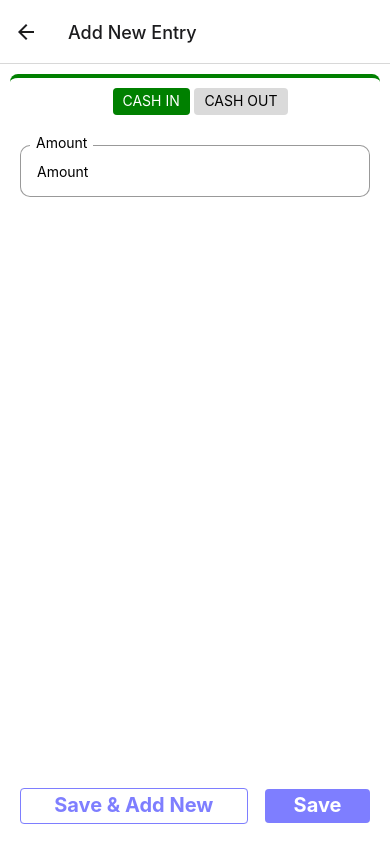
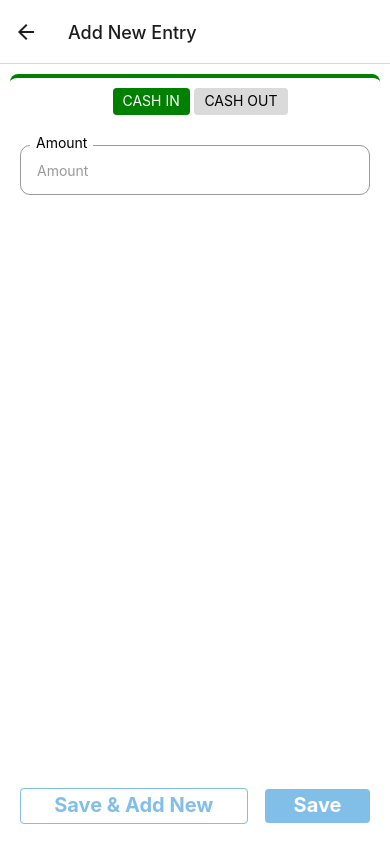
Before and after one commit to Santosh-Punase/FinanceApp, a React Native app: screen /AddNewTransaction in a window 390 px wide. Built offline with nearby package versions, Linux system fonts and the light colour scheme; what expo-linking would draw is missing.

Commit message:
theme changes in button,dropdown,input,modal components

```diff
--- a/components/Button.tsx
+++ b/components/Button.tsx
@@ -1,11 +1,44 @@
-import { Text, StyleSheet, TouchableOpacity, TouchableOpacityProps } from "react-native";
+import { Text, StyleSheet, TouchableOpacity, TouchableOpacityProps, ColorSchemeName } from "react-native";
+import Colors from "../constants/Colors";
+import { useTheme } from "../theme";
 
 type ButtonType = 'success' | 'error' | 'primary' | 'link' | 'outline';
 
 export function Button({ onPress, disabled, label, rounded, selected, style, labelStyles, buttonType = "primary", ...rest }: TouchableOpacityProps & { label: string, rounded?: boolean, buttonType?: ButtonType, selected: boolean, labelStyles?: {} }) {
 
+  const currentTheme:ColorSchemeName = useTheme();
   const borderRadius = rounded ? 14 : 4;
-  const opacity = disabled ? 0.5 : 1;
+  const opacity = disabled ? 0.6 : 1;
+
+  const success = {
+    color: Colors[currentTheme].buttonColor,
+    backgroundColor: Colors[currentTheme].buttonSuccessBG
+  }
+
+  const error = {
+    color: Colors[currentTheme].buttonColor,
+    backgroundColor: Colors[currentTheme].buttonErrorBG
+  }
+
+  const primary = {
+    color: Colors[currentTheme].buttonColor,
+    backgroundColor: Colors[currentTheme].buttonPrimaryBG
+  }
+
+  const link = {
+    color: Colors[currentTheme].buttonPrimaryBG,
+    backgroundColor: Colors[currentTheme].background
+  }
+
+  const outline = {
+    color: Colors[currentTheme].buttonPrimaryBG,
+    backgroundColor: Colors[currentTheme].background,
+    borderWidth: 1,
+    borderColor: Colors[currentTheme].buttonPrimaryBG
+  }
+
+  const buttonStyles = StyleSheet.create({ success, error, primary, link, outline })
+
 
   return (
     <TouchableOpacity
@@ -14,7 +47,7 @@ export function Button({ onPress, disabled, label, rounded, selected, style, lab
       style={[styles.wrapper, style, { borderRadius, opacity }]}
       { ...rest }
     >
-      <Text style={[styles.buttonLabel, { borderRadius }, labelStyles, selected ? styles[buttonType] : {}]}>{label}</Text>
+      <Text style={[styles.buttonLabel, { borderRadius }, labelStyles, selected ? buttonStyles[buttonType] : {}]}>{label}</Text>
     </TouchableOpacity>
   );
 }
@@ -28,26 +61,4 @@ const styles = StyleSheet.create({
     paddingBottom: 6,
     paddingHorizontal: 10,
   },
-  success: {
-    color: '#fff',
-    backgroundColor: 'green',
-  },
-  error: {
-    color: '#fff',
-    backgroundColor: 'red',
-  },
-  primary: {
-    color: '#fff',
-    backgroundColor: 'blue',
-  },
-  link: {
-    color: 'blue',
-    backgroundColor: '#fff',
-  },
-  outline: {
-    color: 'blue',
-    backgroundColor: '#fff',
-    borderColor: 'blue',
-    borderWidth: 1,
-  },
 });
--- a/components/Dropdown.tsx
+++ b/components/Dropdown.tsx
@@ -1,14 +1,18 @@
-import { StyleSheet, TouchableOpacity, TouchableOpacityProps } from "react-native";
+import { ColorSchemeName, StyleSheet, TouchableOpacity, TouchableOpacityProps } from "react-native";
 
+import { Text, View } from "./Themed";
+import Colors from "../constants/Colors";
+import { useTheme } from "../theme";
 import { Icon } from "./Icon";
-import { Text, View } from "./Themed";
 
 export function Dropdown({ onPress, disabled, label, style, labelStyles, iconStyle, value, placeholder, ...rest }: TouchableOpacityProps & { label?: string, labelStyles?: {}, iconStyle?: { size?: number, color?: string }, placeholder?: string, value?: string }) {
+  const currentTheme:ColorSchemeName = useTheme();
+  const backgroundColor = Colors[currentTheme].background;
 
   return (
     <TouchableOpacity onPress={onPress} { ...rest }>
       <View style={[styles.dropdown, style]}>
-        { label && <Text style={[styles.label, labelStyles]}>{label}</Text> }
+        { label && <Text style={[styles.label, { backgroundColor }, labelStyles ]}>{label}</Text> }
         { !value || value === ''
         ? <Text style={[styles.value, { color: 'gray' }]}>{placeholder}</Text>
         : <Text style={styles.value}>{value}</Text>
@@ -29,7 +33,7 @@ const styles = StyleSheet.create({
     paddingHorizontal: 16,
     marginBottom: 30,
     alignItems: 'center',
-    justifyContent: 'center',
+    justifyContent: 'space-between',
   },
   label: {
     position: 'absolute',
--- a/components/FloatingButton.tsx
+++ b/components/FloatingButton.tsx
@@ -17,7 +17,6 @@ const styles = StyleSheet.create({
     width: 60,
     height: 60,
     borderRadius: 30,
-    backgroundColor: 'blue',
     justifyContent: 'center',
     alignItems: 'center',
   },
--- a/components/Input.tsx
+++ b/components/Input.tsx
@@ -9,8 +9,9 @@ import { View, Text } from "./Themed";
 export function Input({ placeholder, showLabel=false, label, style, autoFocus, ...rest }: TextInputProps & { showLabel?: boolean, label?: string }) {
   const textRef = useRef<TextInput>(null);
   const currentTheme:ColorSchemeName = useTheme();
-  const backgroundColor = currentTheme === 'dark' ? Colors.dark.background: Colors.light.background;
-  const textColor = currentTheme === 'dark' ? Colors.dark.text: Colors.light.text;
+  const backgroundColor =Colors[currentTheme].background;
+  const textColor =Colors[currentTheme].text;
+  const borderColor =Colors[currentTheme].border;
 
 
   useFocusEffect(
@@ -30,8 +31,14 @@ export function Input({ placeholder, showLabel=false, label, style, autoFocus, .
   return (
     <View style={styles.inputWrapper}>
       { showLabel && <Text style={[styles.inputLabel, { backgroundColor: backgroundColor }]}>{label || placeholder}</Text> }
-      <View style={{ borderRadius: 10, borderWidth: 1 }}>
-        <TextInput ref={autoFocus ? textRef : undefined} style={[styles.input, { color: textColor }, style ]} placeholder={placeholder} { ...rest } />
+      <View>
+        <TextInput
+          ref={autoFocus ? textRef : undefined}
+          style={[styles.input, { borderColor, color: textColor }, style ]}
+          placeholder={placeholder}
+          placeholderTextColor={borderColor}
+          { ...rest }
+        />
       </View>
     </View>
   );
@@ -43,8 +50,8 @@ const styles = StyleSheet.create({
     width: '100%',
   },
   input: {
-    // borderRadius: 10,
-    // borderWidth: 1,
+    borderRadius: 10,
+    borderWidth: 1,
     width: '100%',
     height: 50,
     paddingHorizontal: 16,
--- a/components/Modals/InputModal.tsx
+++ b/components/Modals/InputModal.tsx
@@ -100,7 +100,6 @@ export function InputModal({ title, onSubmit, initialValue = '', onCancel, onCha
 const styles = StyleSheet.create({
 	title: {
 		fontSize: 18,
-		color: "black",
 		marginBottom: 20,
 	},
   titleWrapper: {
@@ -113,7 +112,6 @@ const styles = StyleSheet.create({
   },
   textInput: {
 		width: "95%",
-    backgroundColor: 'white',
     borderWidth: 0.5,
     alignSelf: 'center',
 
--- a/components/OptionsList.tsx
+++ b/components/OptionsList.tsx
@@ -1,9 +1,10 @@
-import { Ionicons } from "@expo/vector-icons";
 import { useState } from "react";
-import { StyleSheet, ScrollView, ActivityIndicator, TouchableOpacity, Alert } from "react-native";
+import { StyleSheet, ScrollView, ActivityIndicator, TouchableOpacity, Alert, ColorSchemeName } from "react-native";
+import Colors from "../constants/Colors";
 
 import Layout from "../constants/Layout";
 import { Option } from "../store/type";
+import { useTheme } from "../theme";
 import { FloatingButton } from "./FloatingButton";
 import { NoRecord } from "./NoRecord";
 import { OverlayModal } from "./OverlayModal";
@@ -25,6 +26,9 @@ type OptionsListProps = {
 
 export function OptionsList({ isLoading, selectedOption, searchString, filteredRecords, onSelect, onAddNew, recordPluralName, allRecords, updateOptions, recordType }: OptionsListProps) {
   const [showModal, setShowModal] = useState<boolean>(false);
+  const currentTheme:ColorSchemeName = useTheme();
+  const selectedOptionColor = Colors[currentTheme].selectedOption;
+  const tintButton = Colors[currentTheme].tintButton;
 
   const createTwoButtonAlert = (optionName: string) =>
     Alert.alert(
@@ -58,7 +62,7 @@ export function OptionsList({ isLoading, selectedOption, searchString, filteredR
             {filteredRecords.map((op: Option, i: number) => {
               const isSelected = selectedOption === op.name;
               return (
-                <View style={isSelected ? [styles.listItem, { backgroundColor: 'lightblue' }] : styles.listItem} key={i} >
+                <View style={isSelected ? [styles.listItem, { backgroundColor: selectedOptionColor }] : styles.listItem} key={i} >
                   <TouchableOpacity onPress={() => onSelect(op)} style={styles.labelWrapper} activeOpacity={1}>
                     <RadioButton size={24} style={styles.radioIcon} isSelected={isSelected} />
                     <Text style={styles.optionLabel}>{op.name}</Text>
@@ -71,7 +75,7 @@ export function OptionsList({ isLoading, selectedOption, searchString, filteredR
             )}
             { searchString && (
               <TouchableOpacity style={[styles.row, { borderRadius: 8, }]} onPress={() => onAddNew(searchString)}>
-                <Text style={[styles.optionLabel, { color: 'blue' }]}> + Add {searchString}</Text>
+                <Text style={[styles.optionLabel, { color: tintButton }]}> + Add {searchString}</Text>
               </TouchableOpacity>
             )}
           </View>
@@ -83,7 +87,7 @@ export function OptionsList({ isLoading, selectedOption, searchString, filteredR
           />
         )}
       </ScrollView>
-      <FloatingButton onPress={() => setShowModal(true)} label={'+'} style={{ bottom: 40, right: 20 }}/>
+      <FloatingButton onPress={() => setShowModal(true)} label={'+'} style={{ bottom: 40, right: 20, backgroundColor: tintButton }}/>
       <OverlayModal
         title={`Add New ${recordType}`}
         placeholder={recordType}
--- a/components/OverlayModal.tsx
+++ b/components/OverlayModal.tsx
@@ -1,6 +1,8 @@
 import { useState } from "react";
-import { StyleSheet, TouchableOpacity, Modal, Platform } from "react-native";
+import { StyleSheet, TouchableOpacity, Modal, Platform, ColorSchemeName } from "react-native";
+import Colors from "../constants/Colors";
 import Layout from "../constants/Layout";
+import { useTheme } from "../theme";
 import { Input } from "./Input";
 import { View, Text } from "./Themed";
 
@@ -17,6 +19,8 @@ type ModalProps = {
 
 export function OverlayModal({ title, visible, placeholder, cancelText='Cancel', submitText='Submit', onChangeText, onSubmit, onCancel }: ModalProps) {
 
+  const currentTheme:ColorSchemeName = useTheme();
+  const backgroundColor = Colors[currentTheme].background;
   const [value, setValue] = useState<string>('');
 
   const _onChangeText = (value: string) => {
@@ -40,7 +44,7 @@ export function OverlayModal({ title, visible, placeholder, cancelText='Cancel',
       animationType="slide"
       visible={visible}
       onRequestClose={_onCancel}>
-      <View style={styles.modalBackdrop}>
+      <View style={[styles.modalBackdrop, { backgroundColor }]}>
         <View style={styles.screenOverlay}>
           <View style={styles.dialogPrompt}>
             <Text style={styles.title}>
@@ -84,7 +88,6 @@ export function OverlayModal({ title, visible, placeholder, cancelText='Cancel',
 const styles = StyleSheet.create({
   modalBackdrop: {
     height: Layout.window.height,
-    backgroundColor: "black",
     opacity: 0.8,
   },
   screenOverlay: {
@@ -96,13 +99,13 @@ const styles = StyleSheet.create({
 		...Platform.select({
 			ios: {
 				opacity: 0.9,
-				backgroundColor: "white",
+				// backgroundColor: "white",
 				borderRadius: 15
 			},
 			android: {
         opacity: 1,
 				borderRadius: 5,
-				backgroundColor: "white"
+				// backgroundColor: "white"
 			}
 		}),
 		padding: 10,
@@ -117,7 +120,6 @@ const styles = StyleSheet.create({
 	title: {
 		fontWeight: "bold",
 		fontSize: 26,
-		color: "black",
 		marginBottom: 20,
 	},
 	textInput: {
@@ -176,7 +178,6 @@ const styles = StyleSheet.create({
 	cancelButtonText: {
 		fontSize: 16,
 		fontWeight: "600",
-		color: "black"
 	},
 	submitButtonText: {
 		color: "rgb(0, 129, 251)",
--- a/components/Transactions/NewEntryCard.tsx
+++ b/components/Transactions/NewEntryCard.tsx
@@ -1,13 +1,14 @@
 import { useEffect, useState } from 'react';
-import { StyleSheet, TouchableOpacity } from 'react-native';
+import { StyleSheet } from 'react-native';
 
-import { Text, View } from '../../components/Themed';
+import { View } from '../../components/Themed';
 import useStore from '../../hooks/useStore';
 import { Transaction, TransactionType } from '../../store/type';
 import { AddNewScreenProps } from '../../types';
 import { parseObject, stringifyObject } from '../../utils';
 import { Button } from '../Button';
 import { Card } from '../Card';
+import { Dropdown } from '../Dropdown';
 import { Input } from '../Input';
 
 export default function NewEntryCard({ navigation, route }: AddNewScreenProps) {
@@ -89,16 +90,22 @@ export default function NewEntryCard({ navigation, route }: AddNewScreenProps) {
           <View style={styles.row}>
             <Input showLabel label='Remark' placeholder='Item, Quantity, Person, Place etc' value={entry.remark || ''} onChangeText={(remark) => updateEntry('remark', remark)} />
           </View>
-          <TouchableOpacity style={styles.dropdown} activeOpacity={1} onPress={() => navigation.navigate('Options', { header: 'Choose Category', category: entry.category, paymentMode: entry.paymentMode, dropdownLabel: 'categories' })}>
-            <Text style={styles.label}>Category</Text>
-            <Text style={[entry.category ? {} : { color: 'gray' }]}>{entry.category || 'Category'}</Text>
-            <View style={styles.dropdownIcon} />
-          </TouchableOpacity>
-          <TouchableOpacity style={styles.dropdown} activeOpacity={1} onPress={() => navigation.navigate('Options', { header: 'Choose Payment Mode', category: entry.category, paymentMode: entry.paymentMode, dropdownLabel: 'paymentModes' })}>
-            <Text style={styles.label}>Payment Mode</Text>
-            <Text style={[entry.paymentMode ? {} : { color: 'gray' }]}>{entry.paymentMode || 'Payment Mode'}</Text>
-            <View style={styles.dropdownIcon} />
-          </TouchableOpacity>
+          <Dropdown
+            key='category'
+            iconStyle={{ size: 18 }}
+            placeholder='Category'
+            label={'Category'}
+            value={entry?.category}
+            onPress={() => navigation.navigate('Options', { header: 'Choose Category', category: entry.category, paymentMode: entry.paymentMode, dropdownLabel: 'categories' })}
+          />
+          <Dropdown
+            key='Payment Mode'
+            iconStyle={{ size: 18 }}
+            placeholder='Payment Mode'
+            label={'Payment Mode'}
+            value={entry?.paymentMode}
+            onPress={() => navigation.navigate('Options', { header: 'Choose Payment Mode', category: entry.category, paymentMode: entry.paymentMode, dropdownLabel: 'paymentModes' })}
+          />
         </>
       )}
       <View style={styles.bottomRow}>
@@ -144,35 +151,6 @@ const styles = StyleSheet.create({
     alignItems: 'center',
     width: '100%',
   },
-  dropdown: {
-    position: 'relative',
-    flexDirection: 'row',
-    borderWidth: 1,
-    borderRadius: 8,
-    height: 50,
-    paddingHorizontal: 16,
-    paddingTop: 14,
-    marginBottom: 30,
-  },
-  label: {
-    position: 'absolute',
-    // backgroundColor: '#fff',
-    top: -11,
-    left: 10,
-    paddingHorizontal: 6,
-  },
-  dropdownIcon: {
-    height: 15,
-    width: 15,
-    position: 'absolute',
-    borderBottomColor: 'black',
-    borderBottomWidth: 2,
-    borderRightColor: 'black',
-    borderRightWidth: 2,
-    right: 15,
-    top: 14,
-    transform: [{ rotateZ: '45deg' }],
-  },
   bottomRow: {
     flexDirection: 'row',
     marginTop: 'auto',
```
Also changed, not shown: constants/Colors.ts (+13 -0 lines).
